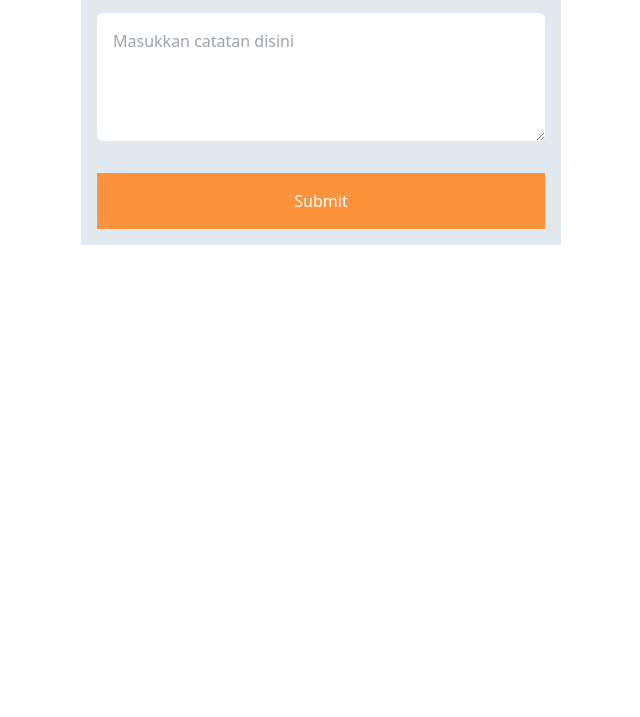
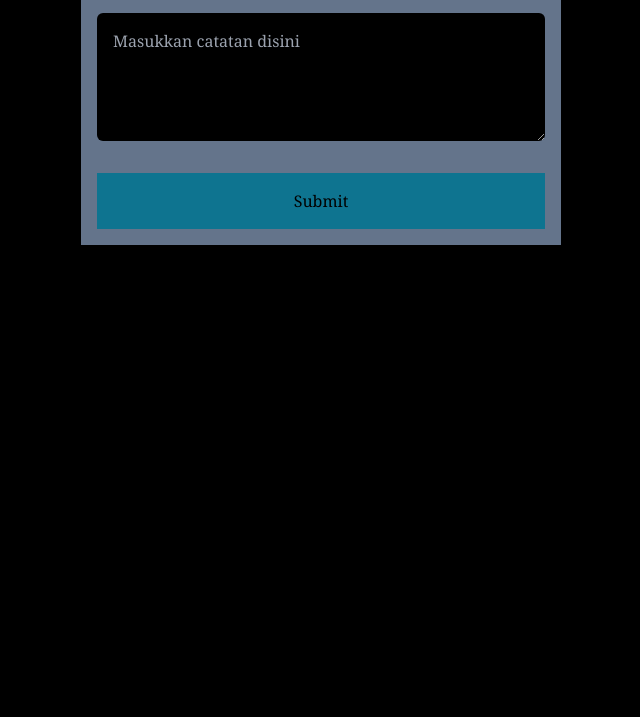
Before and after one commit to Godithiya/simple_note, a website built with Vite: page index.html in a window 1280 px wide. Shown: the part 83-800 px from the top of the page, without its empty margins (319-959 px from the left). Built offline with nearby package versions, Linux system fonts and the light colour scheme.

Commit message:
update index dan js

```diff
--- a/index.html
+++ b/index.html
@@ -6,14 +6,14 @@
     <meta name="viewport" content="width=device-width, initial-scale=1.0" />
     <title>Vite App</title>
   </head>
-  <body>
+  <body class="bg-black font-serif">
     <main class="w-screen min-h-screen flex justify-center">
-      <div class="w-[480px] h-full bg-slate-200 p-4">
+      <div class="w-[480px] h-full bg-slate-500 p-4">
         <h1 class="text-4xl font-medium text-center">SIMPLE NOTE</h1>
         <form action="" id="formInput" class="flex flex-col gap-4">
           <label for="note">Note</label>
-          <textarea name="note" id="note" placeholder="Masukkan catatan disini" required class="min-h-32 rounded-md p-4"></textarea>
-          <button type="submit" class="bg-orange-400 text-white py-4 mt-4">Submit</button>
+          <textarea name="note" id="note" placeholder="Masukkan catatan disini" required class="min-h-32 rounded-md p-4 bg-black text-white outline-none"></textarea>
+          <button type="submit" class="bg-cyan-700 text-black py-4 mt-4">Submit</button>
         </form>
         <div id="parent" class="flex flex-col gap-4"></div>
       </div>
--- a/main.js
+++ b/main.js
@@ -41,11 +41,11 @@ function NoteCard(id, content, date){
   // kita buat elemen div
   let div = document.createElement("div");
   div.setAttribute("id", id)
-  div.setAttribute("class", "w-full min-h-[120px] p-2 mt-4 flex flex-col bg-white shadow-md rounded-md relative")
+  div.setAttribute("class", "w-full min-h-[120px] p-2 mt-4 flex flex-col bg-black shadow-md rounded-md relative")
 
   // buat element p
   let p = document.createElement("p");
-  p.setAttribute("class", "font-light")
+  p.setAttribute("class", "font-light text-white")
   p.textContent = content;
 
   //buat element small
@@ -60,7 +60,6 @@ function NoteCard(id, content, date){
   buttonClose.addEventListener("click", ( )=>{deleteCard(id)});
 
   // kita masukan element p, small, dan button ke dalam element div
-
   div.appendChild(p);
   div.appendChild(small);
   div.appendChild(buttonClose);
```
